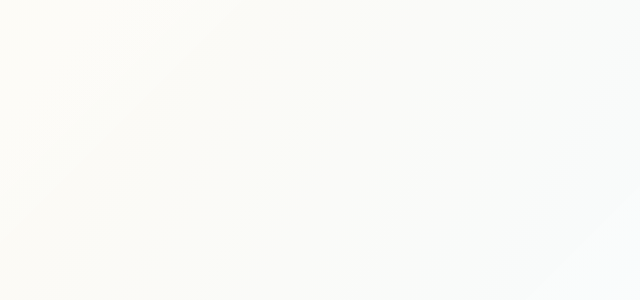
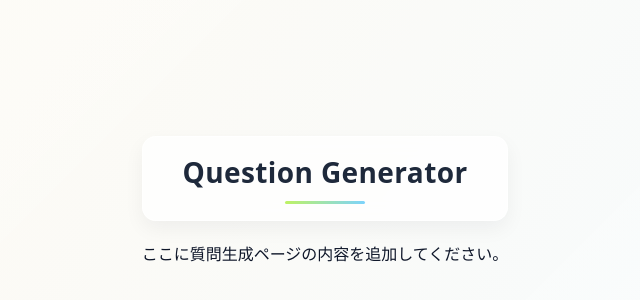
Before and after one commit to Thin9ingMan/kimino_hint, a React (Vite) app: page /question_gen in a window 1280 px wide. Before the commit this address had no page. Shown: the part 192-492 px from the top of the page, without its empty margins (315-955 px from the left). Built offline with nearby package versions, Linux system fonts and the light colour scheme.

Commit message:
questionGen画面を追加

```diff
--- a/src/App.jsx
+++ b/src/App.jsx
@@ -9,6 +9,7 @@ import Room from "./components/room";
 import Profile_history from "./components/Profile_history";
 import { BrowserRouter, Routes, Route } from "react-router-dom";
 import MakeQuestion from "./components/MakeQuestion";
+import QuestionGen from "./components/QuestionGen";
 
 function App() {
   return (
@@ -23,6 +24,7 @@ function App() {
         <Route path="/room" element={<Room />} />
         <Route path="/profile_history" element={<Profile_history />} />
         <Route path="/make_question" element={<MakeQuestion />} />
+        <Route path="/question_gen" element={<QuestionGen />} />
       </Routes>
     </BrowserRouter>
   );
--- /dev/null
+++ b/src/components/QuestionGen.jsx
@@ -0,0 +1,12 @@
+import React from "react";
+
+const QuestionGen = () => {
+  return (
+    <div style={{ padding: "2rem" }}>
+      <h2>Question Generator</h2>
+      <p>ここに質問生成ページの内容を追加してください。</p>
+    </div>
+  );
+};
+
+export default QuestionGen;
```
